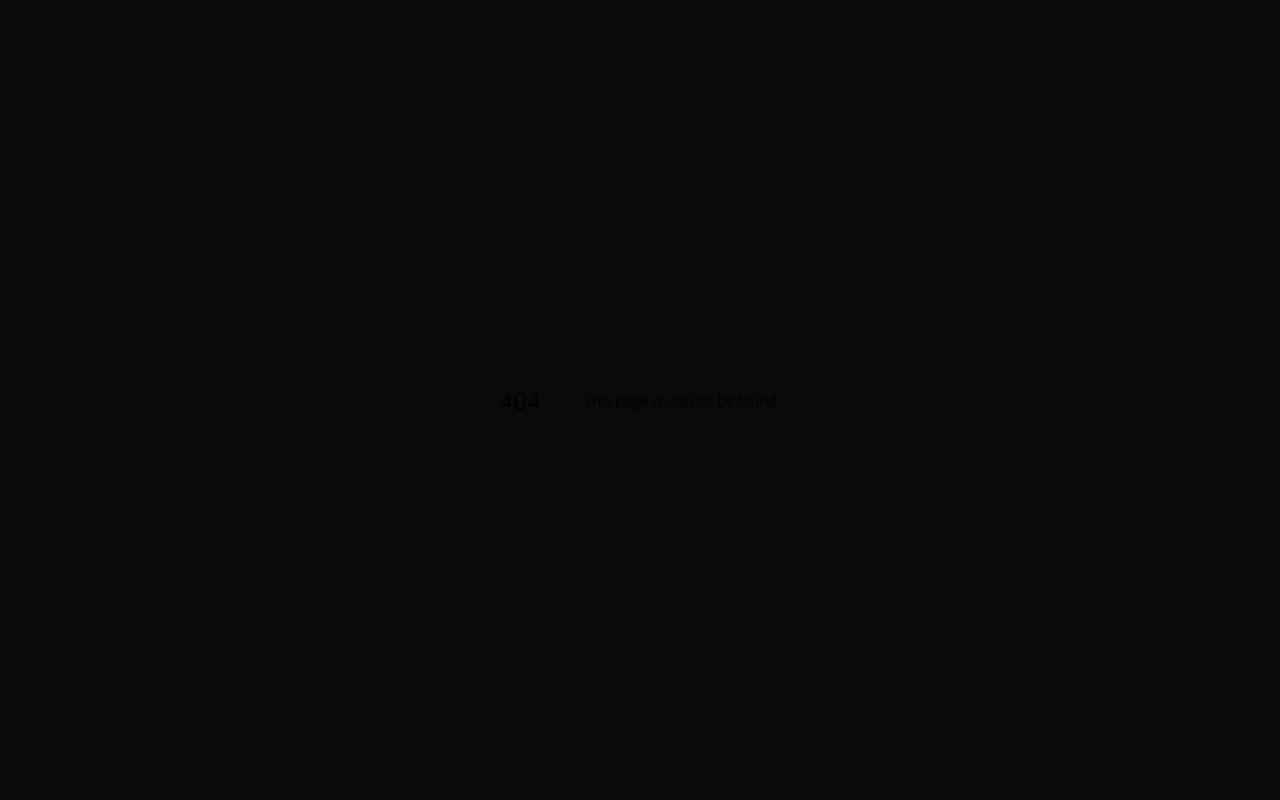
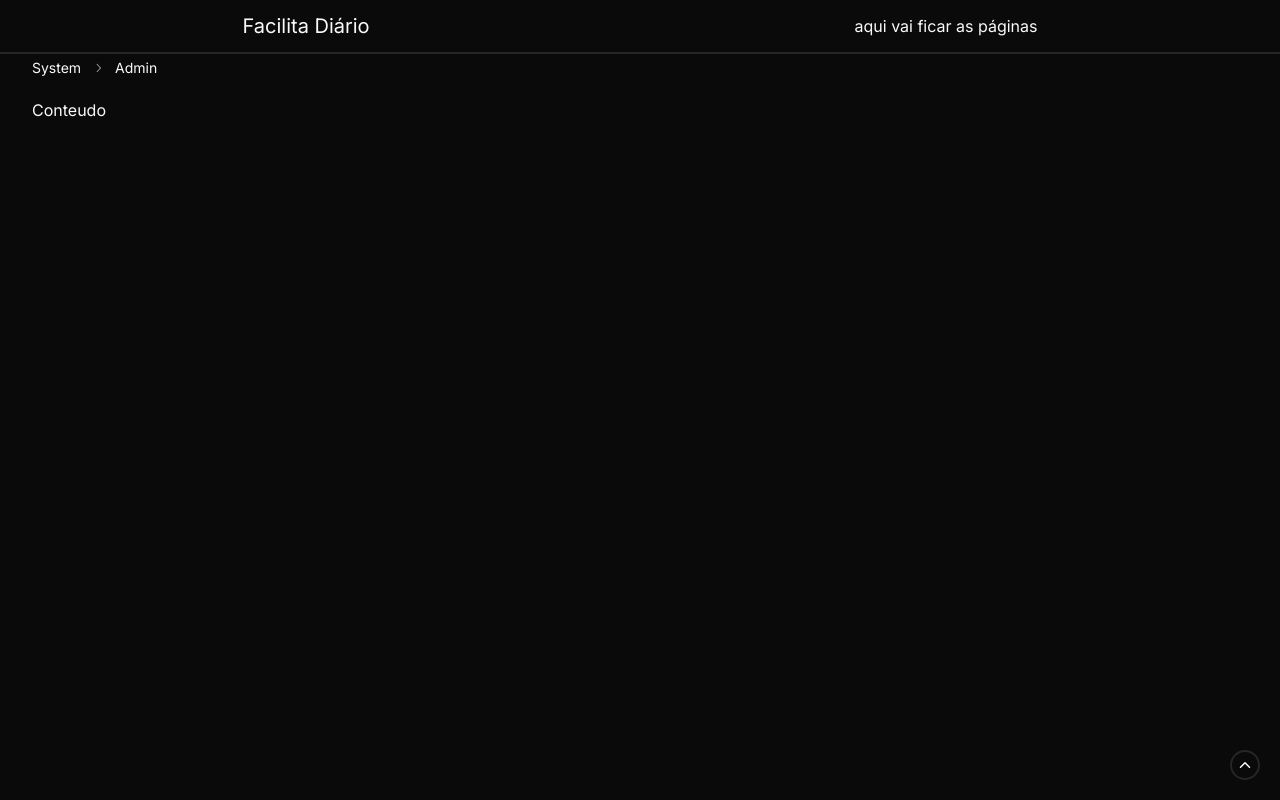
Before and after one commit to Luis-F-Oliveira/bot-iomat-electron, a Next.js app: page /admin in a window 1280 px wide. Before the commit this address had no page. Built offline with nearby package versions, Linux system fonts and the light colour scheme.

Commit message:
configurando layout do admin

```diff
--- /dev/null
+++ b/src/app/admin/layout.tsx
@@ -0,0 +1,59 @@
+"use client"
+
+import { UserProvider } from "@/context/user"
+import { Navbar } from "./navbar"
+import { usePathname } from "next/navigation"
+import {
+  Breadcrumb,
+  BreadcrumbItem,
+  BreadcrumbLink,
+  BreadcrumbList,
+  BreadcrumbPage,
+  BreadcrumbSeparator,
+} from "@/components/ui/breadcrumb"
+import { Fragment } from "react"
+import { UpButton } from "./upbutton"
+
+export default function DashboardLayout({
+  children,
+}: {
+  children: React.ReactNode
+}) {
+  const pathname = usePathname()
+  const parts = pathname.split('/').filter(part => part !== '')
+  return (
+    <UserProvider>
+      <header>
+        <Navbar />
+        <div className="container mt-1">
+          <Breadcrumb>
+            <BreadcrumbList>
+              <BreadcrumbItem>
+                <BreadcrumbPage>System</BreadcrumbPage>
+              </BreadcrumbItem>
+              {parts.map((part, index) => {
+                const breadcrumbPath = '/' + parts.slice(0, index + 1).join('/')
+                return (
+                  <Fragment key={index}>
+                    <BreadcrumbSeparator />
+                    <BreadcrumbItem>
+                      {index === parts.length - 1 ? (
+                        <BreadcrumbPage>{part.charAt(0).toUpperCase() + part.slice(1)}</BreadcrumbPage>
+                      ) : (
+                        <BreadcrumbLink href={breadcrumbPath}>{part.charAt(0).toUpperCase() + part.slice(1)}</BreadcrumbLink>
+                      )}
+                    </BreadcrumbItem>
+                  </Fragment>
+                )
+              })}
+            </BreadcrumbList>
+          </Breadcrumb>
+        </div>
+      </header>
+      <main className="container mt-5">
+        {children}
+      </main>
+      <UpButton />
+    </UserProvider>
+  )
+}
--- /dev/null
+++ b/src/app/admin/navbar.tsx
@@ -0,0 +1,14 @@
+export const Navbar = () => {
+  return (
+    <nav className="flex justify-around items-center border-b-2 py-3">
+      <h1 className="text-xl">
+        Facilita Diário
+      </h1>
+      <ul>
+        <li>
+          aqui vai ficar as páginas
+        </li>
+      </ul>
+    </nav>
+  )
+}
--- /dev/null
+++ b/src/app/admin/page.tsx
@@ -0,0 +1,9 @@
+import React from 'react'
+
+export default function Page() {
+  return (
+    <div>
+      Conteudo
+    </div>
+  )
+}
--- /dev/null
+++ b/src/app/admin/upbutton.tsx
@@ -0,0 +1,10 @@
+import { ChevronUp } from "lucide-react"
+
+export const UpButton = () => {
+  return (
+    <ChevronUp
+      className="border-2 rounded-full py-1 fixed bottom-5 right-5 cursor-pointer"
+      size={30}
+    />
+  )
+}
```
